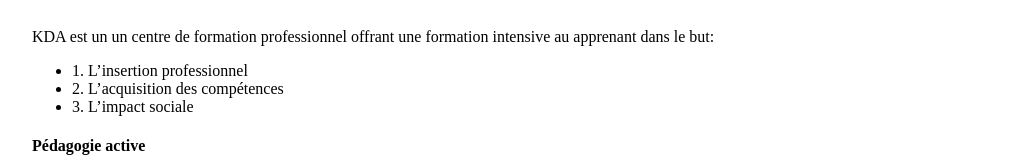
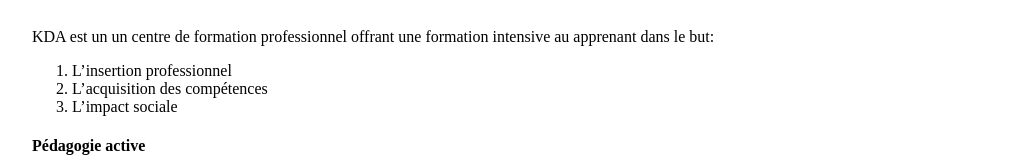
Before and after one commit to BonardKibala/projet2kda, a plain HTML site: page rentreekda.html in a window 1280 px wide. Shown: the part 222-388 px from the top of the page, without its empty margins (16-1035 px from the left). Drawn offline with Linux system fonts and the light colour scheme.

Commit message:
mon deuxième projet kda

```diff
--- a/rentreekda.html
+++ b/rentreekda.html
@@ -22,11 +22,11 @@
                 KDA est un un centre de formation professionnel offrant une formation intensive au apprenant dans
                 le but:
             </p>
-            <ul>
-                <li>1. L’insertion professionnel</li>
-                <li>2. L’acquisition des compétences</li>
-                <li>3. L’impact sociale</li>
-            </ul>
+            <ol>
+                <li>L’insertion professionnel</li>
+                <li>L’acquisition des compétences</li>
+                <li>L’impact sociale</li>
+            </ol>
 
         </div>
 
```
